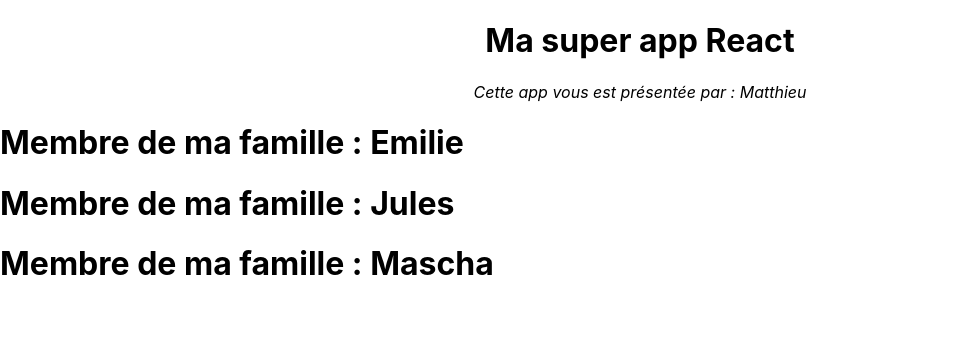
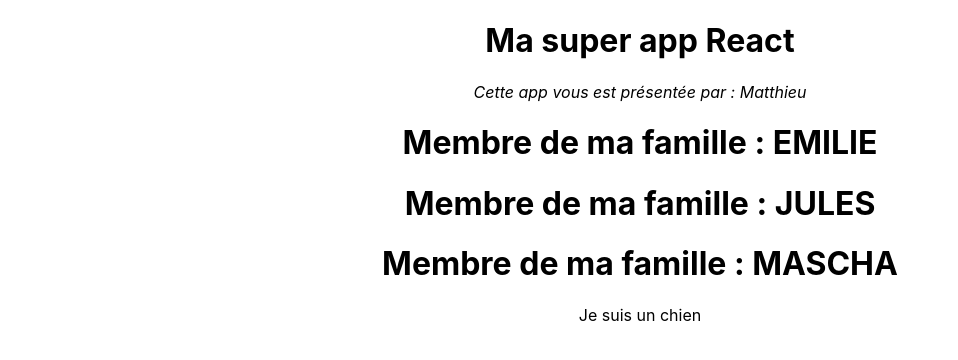
Before and after one commit to Dubmatth/react-1, a React (Create React App) app: page / in a window 1280 px wide. Shown: the top 360 px of the page, without its empty margins (0-958 px from the left). Built offline with nearby package versions, Linux system fonts and the light colour scheme.

Commit message:
La props Children

```diff
--- a/src/App.js
+++ b/src/App.js
@@ -1,4 +1,4 @@
-import React, { Component, Fragment } from 'react'
+import React, { Component } from 'react'
 import './App.css'
 import Membre from './Components/Membre'
 
@@ -6,15 +6,16 @@
   render() {
     const { titre, auteur } = this.props
     return (
-      <Fragment>
         <div className="App">
           <h1>{titre}</h1>
           <em>Cette app vous est présentée par : {auteur}</em>
+          <Membre nom='Emilie'/>
+          <Membre nom='Jules'/>
+          <Membre nom='Mascha'>
+            Je suis un chien
+          </Membre>
         </div>
-        <Membre nom='Emilie'/>
-        <Membre nom='Jules'/>
-        <Membre nom='Mascha'/>
-      </Fragment>
+
     )
   }
 }
--- a/src/Components/Membre.js
+++ b/src/Components/Membre.js
@@ -1,9 +1,11 @@
-import React from 'react'
+import React, { Fragment } from 'react'
 
-const Membre = (props) => {
-    const name = props.nom
+const Membre = ({ nom, children }) => {
     return (
-        <h1>Membre de ma famille : {name}</h1>
+        <Fragment>
+            <h1>Membre de ma famille : {nom.toUpperCase()}</h1>
+            { children ? <p>{children}</p> : <Fragment/>}
+        </Fragment>
     )
 }
 
```
